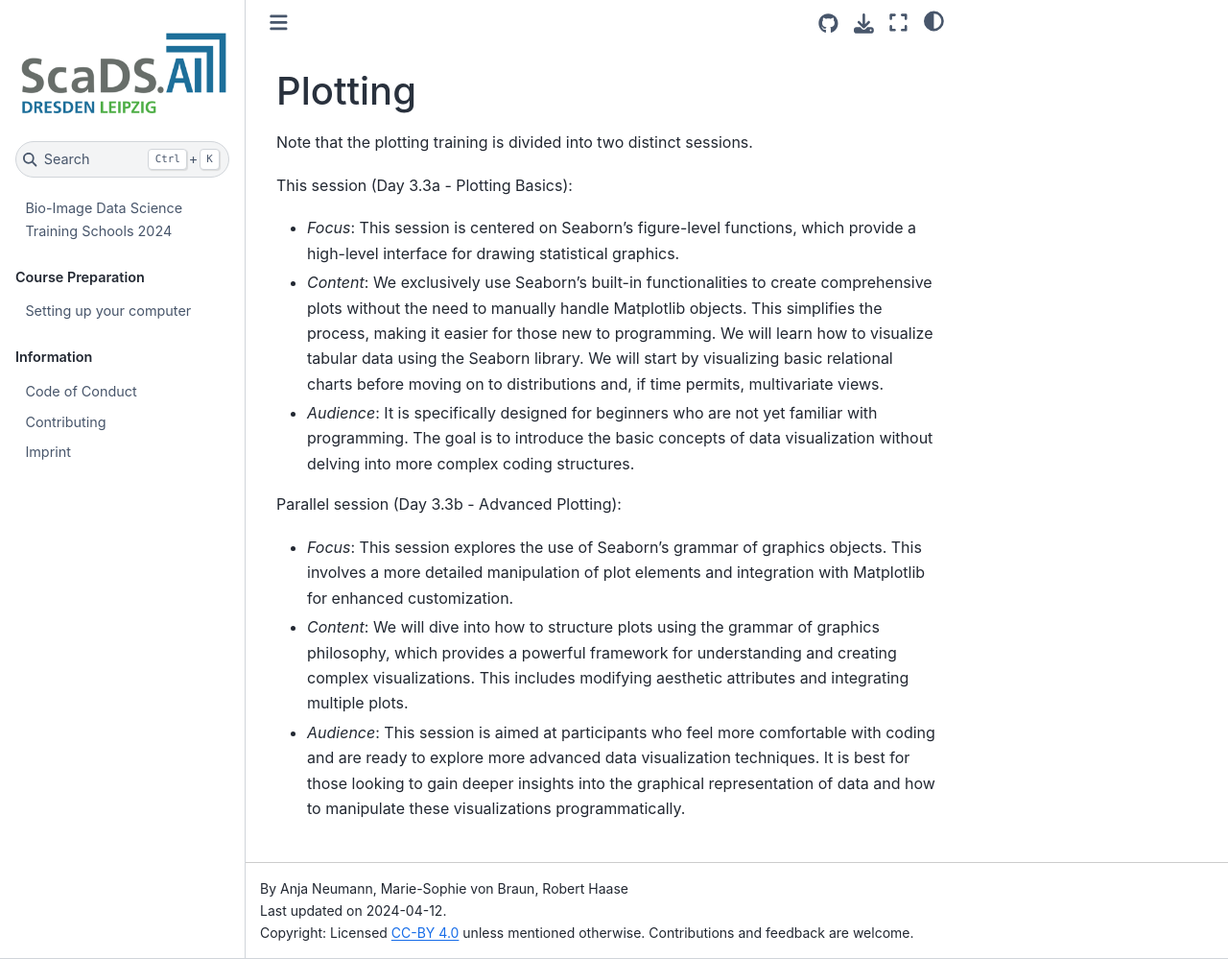
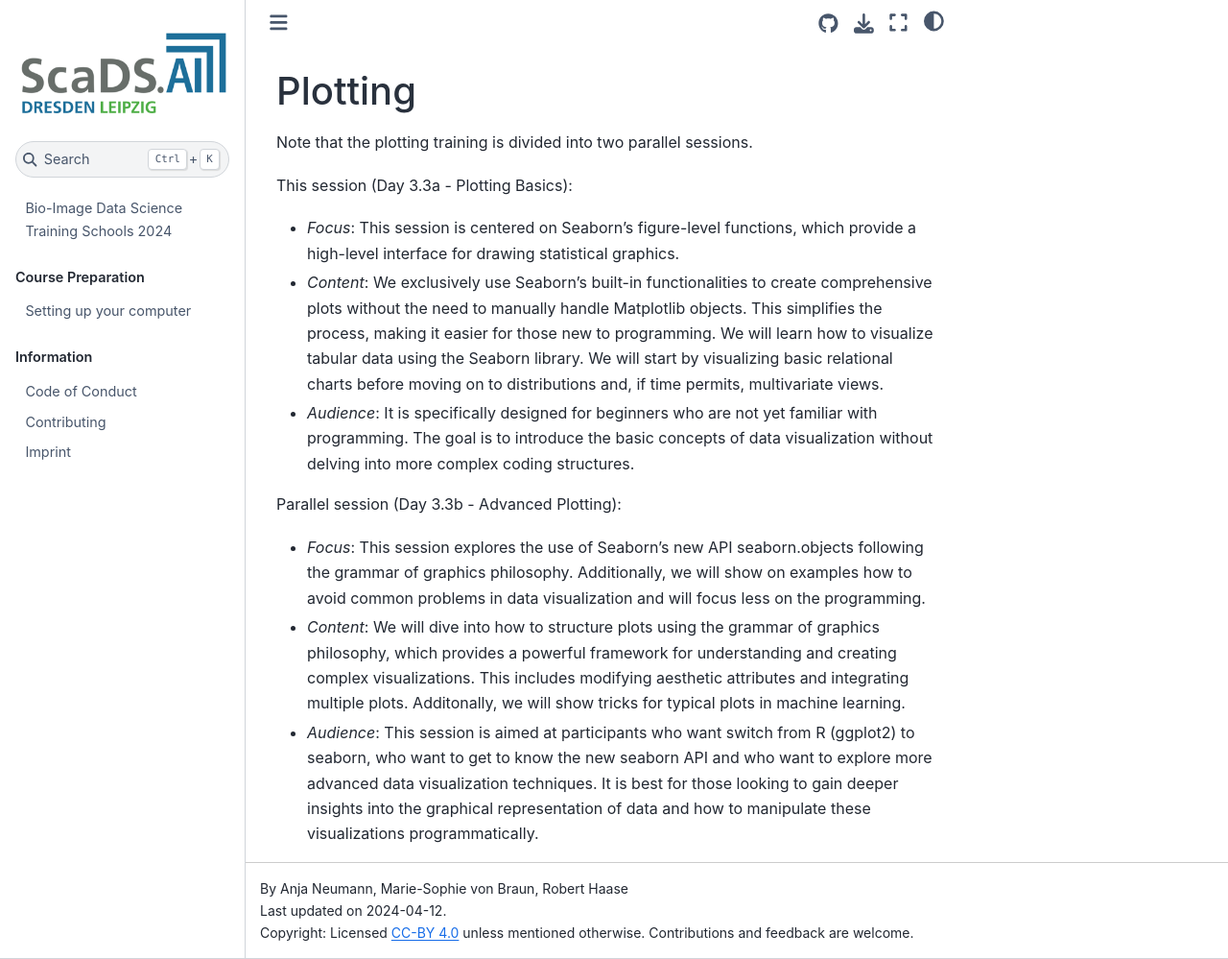
Before and after one commit to ScaDS/BIDS-training-2024, a Jupyter Book: the page built from day3.3a_basic_plotting/readme.md, in a window 1280 px wide and 999 px high. Shown: the whole window at 96% size. Built offline with Jupyter Book 1.0.4 settings and Sphinx 7.4.7 and the Sphinx Book theme 1.1.4, drawn with Linux system fonts in a browser that asks for light colours; pages that are not in the unit, such as notebooks, are missing from menus.

Commit message:
Update readme.md based on Marie-Sophie's

```diff
--- a/day3.3a_basic_plotting/readme.md
+++ b/day3.3a_basic_plotting/readme.md
@@ -1,6 +1,6 @@
 # Plotting
 
-Note that the plotting training is divided into two distinct sessions.
+Note that the plotting training is divided into two parallel sessions.
 
 This session (Day 3.3a - Plotting Basics):
 
@@ -10,6 +10,6 @@ This session (Day 3.3a - Plotting Basics):
 
 Parallel session (Day 3.3b - Advanced Plotting):
 
-- _Focus_: This session explores the use of Seaborn's grammar of graphics objects. This involves a more detailed manipulation of plot elements and integration with Matplotlib for enhanced customization.
-- _Content_: We will dive into how to structure plots using the grammar of graphics philosophy, which provides a powerful framework for understanding and creating complex visualizations. This includes modifying aesthetic attributes and integrating multiple plots.
-- _Audience_: This session is aimed at participants who feel more comfortable with coding and are ready to explore more advanced data visualization techniques. It is best for those looking to gain deeper insights into the graphical representation of data and how to manipulate these visualizations programmatically.
+- _Focus_: This session explores the use of Seaborn's new API seaborn.objects following the grammar of graphics philosophy. Additionally, we will show on examples how to avoid common problems in data visualization and will focus less on the programming.
+- _Content_: We will dive into how to structure plots using the grammar of graphics philosophy, which provides a powerful framework for understanding and creating complex visualizations. This includes modifying aesthetic attributes and integrating multiple plots. Additonally, we will show tricks for typical plots in machine learning.
+- _Audience_: This session is aimed at participants who want switch from R (ggplot2) to seaborn, who want to get to know the new seaborn API and who want to explore more advanced data visualization techniques. It is best for those looking to gain deeper insights into the graphical representation of data and how to manipulate these visualizations programmatically.
```
